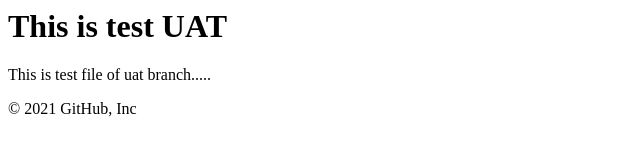
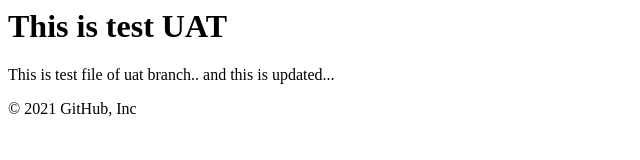
Before and after one commit to find2manish/Test, a plain HTML site: page index.html in a window 1280 px wide. Shown: the whole page, without its empty margins (0-640 px from the left). Drawn offline with Linux system fonts and the light colour scheme.

Commit message:
add something

```diff
--- a/index.html
+++ b/index.html
@@ -3,6 +3,6 @@
 <title>UAT Test</title>
 </head>
 <h1>This is test UAT</h1>
-<p>This is test file of uat branch.....</p>
+<p>This is test file of uat branch.. and this is updated...</p>
 </html>
 © 2021 GitHub, Inc
```
